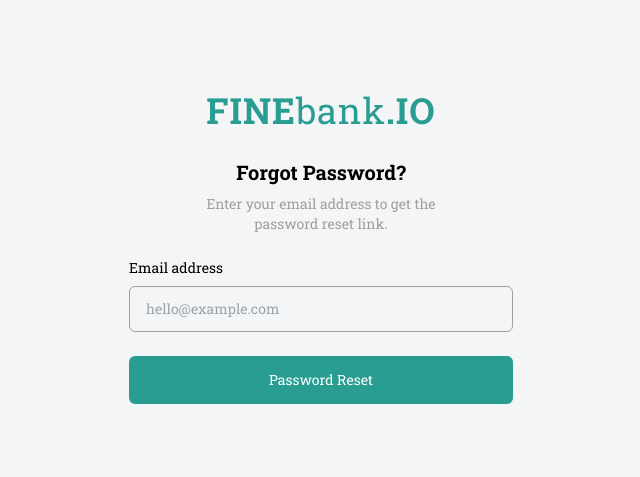
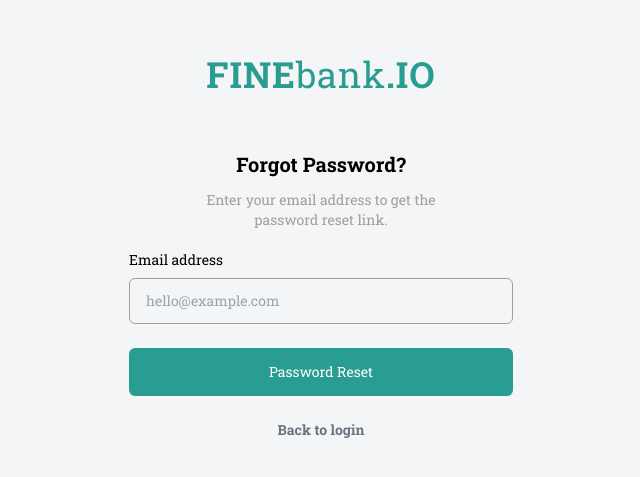
Before and after one commit to Ashief1707/belajar_react, a React (Vite) app: page /forgotpassword in a window 1280 px wide. Shown: the part 153-630 px from the top of the page, without its empty margins (319-959 px from the left). Built offline with nearby package versions, Linux system fonts and the light colour scheme.

Commit message:
fitur forgotpassword

```diff
--- a/src/components/Fragments/ForgotPassword.jsx
+++ b/src/components/Fragments/ForgotPassword.jsx
@@ -5,7 +5,20 @@ import Button from '../Elements/Button/index'
 export const ForgotPassword = () => {
   return (
     <from action="">
-        <div className="mb-6">
+
+        <div className="flex flex-col justify-center text-center">
+          <span className="text-xl text-black font-bold">
+              Forgot Password?
+          </span>
+          <span className="text-sm text-gray-03  mt-3">
+              Enter your email address to get the
+          </span>
+          <span className="text-sm text-gray-03  ">
+              password reset link.
+          </span>
+        </div>
+
+        <div className="mt-5 mb-6">
         <LabeledInput
             label="Email address"
             type="email"
@@ -13,9 +26,12 @@ export const ForgotPassword = () => {
             name="email"
         />
         </div>
+
+        <div className=" mb-6">
         <Button variant="bg-primary w-full text-white" type="submit">
             Password Reset
         </Button>
+        </div>
     </from>
   )
 }
--- a/src/components/Layouts/AuthLayout.jsx
+++ b/src/components/Layouts/AuthLayout.jsx
@@ -16,18 +16,23 @@ const AuthLayout = (props) => {
         {/* logo end */}
 
         {/* form start */}
-        <div className="mt-16">
+        <div className="mt-14">
           {children}
         </div>
         {/* form end */}
 
         {/* teks start */}
+        {(type == "signin" || type == "signup") && (
           <div className="my-9 px-7 flex justify-center text-xs text-gray-03 items-center flex-col static">
             <div className="border border-gray-05 w-full"></div>
             <div class="px-2 bg-special-mainBg absolute"> or sign in with</div>
           </div>
+        )
+        }
         {/* teks end */}
+
         {/* sign in with google start */}
+        {(type == "signin" || type == "signup") && (
           <div className="mb-8">
             <button
               className="h-12 flex items-center justify-center rounded-md text-sm w-full bg-gray-05 text-gray-01"
@@ -92,7 +97,10 @@ const AuthLayout = (props) => {
               <span>Continue with Google</span>
             </button>
           </div>
+        )
+        }
         {/* sign in with google end */}
+
         {/* link start */}
         <div className="flex justify-center">
             {type == "signin" ? (
@@ -109,8 +117,10 @@ const AuthLayout = (props) => {
                     </div>
                   </div>
                 </>
+            ) : type == "signup" ? (
+              <Link to='/login'className="text-primary text-sm font-bold">Sign In Here</Link>
             ) : (
-              <Link to='/login'className="text-primary text-sm font-bold">Sign In Here</Link>
+              <Link to='/login'className="text-gray-500 text-sm font-bold">Back to login</Link>
             )
             }
         </div>
--- a/src/components/Layouts/ForgotPassLayout.jsx
+++ /dev/null
@@ -1,45 +0,0 @@
-import React from 'react'
-import Logo from '../Elements/Logo'
-import { ForgotPassword } from '../Fragments/ForgotPassword'
-
-
-export const ForgotPassLayout = () => {
-  return (
-    <div className="flex justify-center min-h-screen items-center bg-special-mainBg">
-      {/* container start */}
-      <div className="w-full max-w-sm">
-
-        {/* logo start */}
-        <Logo/>
-        {/* logo end */}
-
-        {/* teks start */}
-        <div className="flex flex-col justify-center mt-7 text-center">
-          <span className="text-xl text-black font-bold">
-              Forgot Password?
-          </span>
-          <span className="text-sm text-gray-03  mt-2">
-              Enter your email address to get the
-          </span>
-          <span className="text-sm text-gray-03  ">
-              password reset link.
-          </span>
-        </div>
-        {/* teks end */}
-
-        {/* form strat */}
-        <div className="mt-6">
-          <ForgotPassword/>
-        </div>
-        {/* form end */}
-
-        {/* link start */}
-
-
-        {/* link end */}
-
-      </div>
-      {/* container end */}
-    </div>
-  )
-}
--- a/src/pages/ForgotPassPages.jsx
+++ b/src/pages/ForgotPassPages.jsx
@@ -1,12 +1,11 @@
 import React from 'react'
 import Authlayout from "../components/Layouts/AuthLayout";
-import { ForgotPassLayout } from '../components/Layouts/ForgotPassLayout'
+import { ForgotPassword } from '../components/Fragments/ForgotPassword';
 
 export const ForgotPassPages = () => {
   return (
-    // <Authlayout type="forgotpassword">
-    //   <ForgotPassLayout/>
-    // </Authlayout>
-    <ForgotPassLayout/>
+    <Authlayout type="forgotpassword">
+      <ForgotPassword/>
+    </Authlayout>
   )
 }
```
Lines whose indentation alone changed are shown as unchanged.
